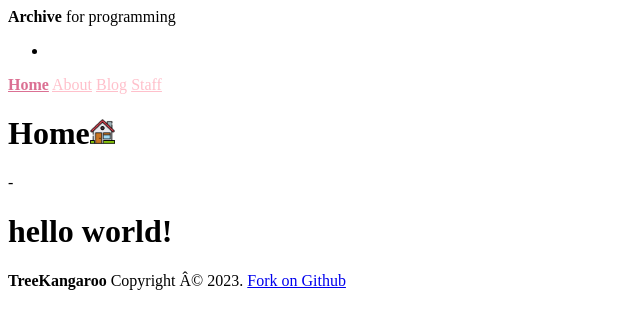
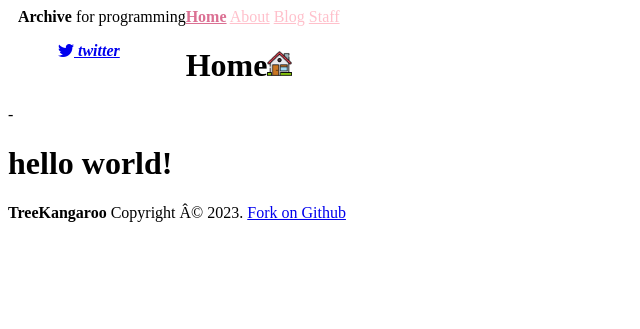
Before and after one commit to yunjj92/yunjj92.github.io, a Jekyll site: the page built from index.html, in a window 1280 px wide. Shown: the top 329 px of the page, without its empty margins (0-640 px from the left). Built offline with Jekyll 4.4.1, drawn with Linux system fonts in a browser that asks for light colours; some web fonts are replaced.

Commit message:
creating header.html in progress

```diff
--- a/_config.yml
+++ b/_config.yml
@@ -9,9 +9,9 @@ kramdown:
 sass:
   sass_dir: _sass
   style: compressed
-  sass_files: #순서를 명시하지 않으면 main.scss내의 속성들은 bootstrap과의 충돌로 대부분 적용되지 않음
+  sass_files: #순서를 명시해야 bootstrap css 파일과의 충돌 방지 가능, 또한 main.scss에도 @import url ("주소")형태로 import
+    - https://cdn.jsdelivr.net/npm/bootstrap-icons@1.10.5/font/bootstrap-icons.css
     - _sass/main.scss
-    - https://cdn.jsdelivr.net/npm/bootstrap@5.3.0-alpha3/dist/css/bootstrap.min.css
 
 collections:
   authors:
--- a/_layouts/default.html
+++ b/_layouts/default.html
@@ -17,15 +17,20 @@ layout: default
                 <div id="sidebar">
 
                 </div>
-                <div id="main">
+                <div class="horizontal">
                     <header> <strong> Archive </strong> for programming </header>
-                    <ul class="snsIcon">
-                        <li> <a class="bi bi-twitter"></a></li>
+                    <ul class="icons">
+                        <a href="#" target="_blank">
+                            <i class="bi bi-twitter"> <strong class="label">twitter</strong></i>
+                        </a>
                     </ul>
                 </div>
+
+            </div>
+
+            <div>
                 <a class="toggle"></a>
                 {% include navigation.html %}
-
             </div>
             <h1>{{ page.title }}<img src="/assets/images/house.png" width="25px" height="25px"></h1>
             <p>{{ page.date | date_to_string }} - {{ page.author }}</p>
--- a/_sass/main.scss
+++ b/_sass/main.scss
@@ -1,6 +1,7 @@
 @use 'agnes-theme-scss/variables';
 @import "agnes-theme-scss/variables";
 @import "agnes-theme-scss/post";
+@import url("https://cdn.jsdelivr.net/npm/bootstrap-icons@1.10.5/font/bootstrap-icons.css");
 .currentmenu{
   color:palevioletred;
   font-weight: bold;
@@ -28,6 +29,13 @@ body, head{
 
 }
 
+.horizontal {
+
+  float: left;
+  margin-left: 10px;
+
+}
+
 .toggle{
 
   transition: color 0.2s ease-in-out, border-bottom-color 0.2s ease-in-out;
```
Also changed, not shown: _layouts/header.html (added).
